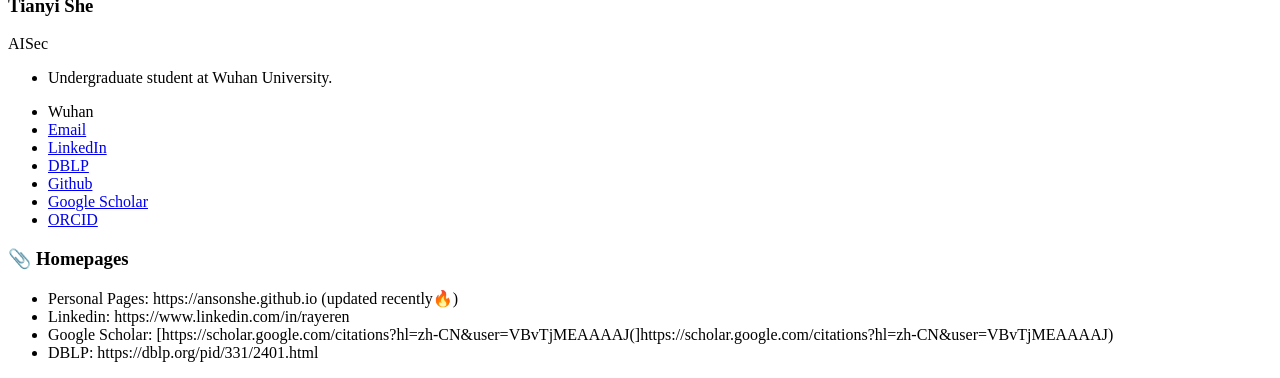
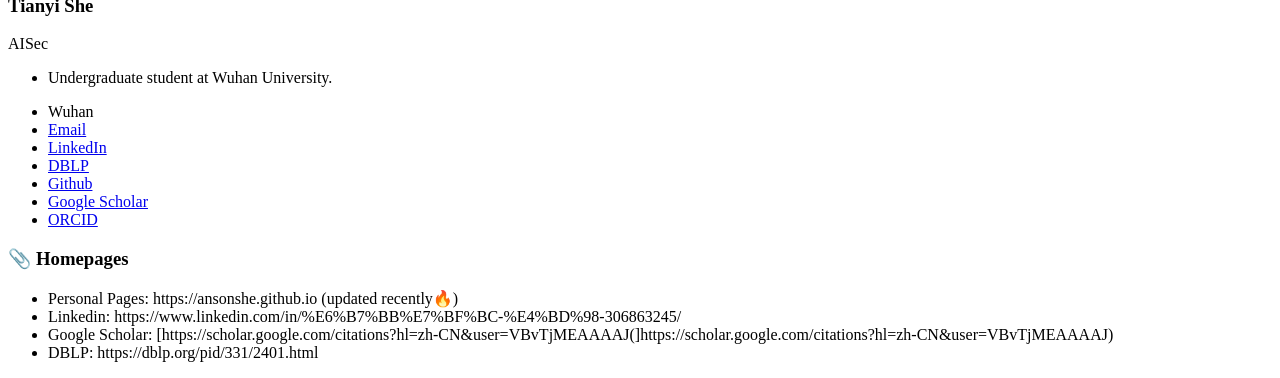
Before and after one commit to AnsonShe/AnsonShe.github.io, a Jekyll site: the page built from _pages/includes/homepage.md, in a window 1280 px wide, cut to the strip 530-908 px from the top of the page. Built offline with Jekyll 4.4.1, drawn with Linux system fonts in a browser that asks for light colours; our own code applies the rules of GitHub Pages for plain Markdown files; part of the change alters nothing that is shown.

Commit message:
Update homepage.md

```diff
--- a/_pages/includes/homepage.md
+++ b/_pages/includes/homepage.md
@@ -1,5 +1,5 @@
 # 📎 Homepages
 - Personal Pages: https://ansonshe.github.io (updated recently🔥)
-- Linkedin: https://www.linkedin.com/in/rayeren
+- Linkedin: https://www.linkedin.com/in/%E6%B7%BB%E7%BF%BC-%E4%BD%98-306863245/
 - Google Scholar: [https://scholar.google.com/citations?hl=zh-CN&user=VBvTjMEAAAAJ(]https://scholar.google.com/citations?hl=zh-CN&user=VBvTjMEAAAAJ)
 - DBLP: https://dblp.org/pid/331/2401.html
```
